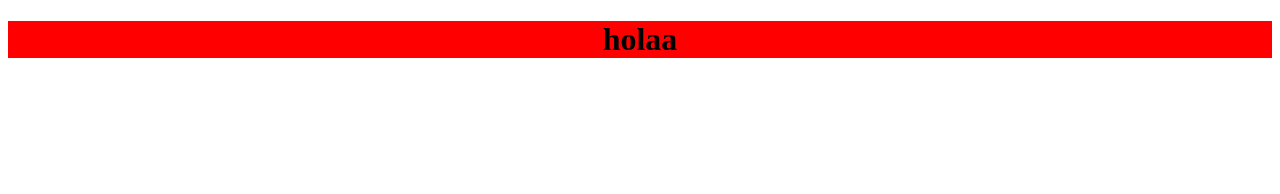
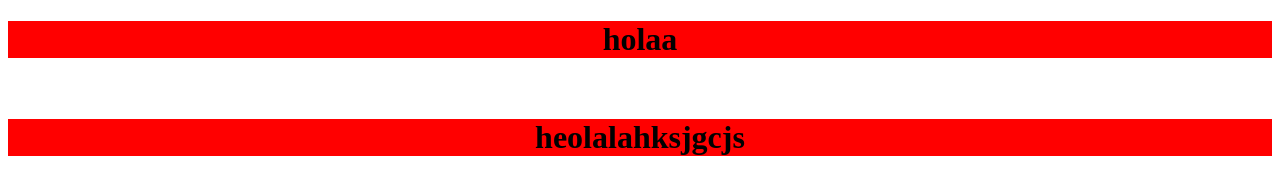
Before and after one commit to DIsrael17/prueva21, a plain HTML site: page index.html in a window 1280 px wide. Drawn offline with Linux system fonts and the light colour scheme.

Commit message:
hola en index

```diff
--- a/index.html
+++ b/index.html
@@ -9,6 +9,8 @@
 </head>
 <body>
     <h1>holaa</h1>
+    <br>
+    <h1>heolalahksjgcjs</h1>
     <script src="js/01.js"></script>
 </body>
 </html>
```
